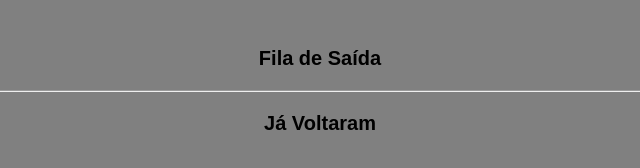
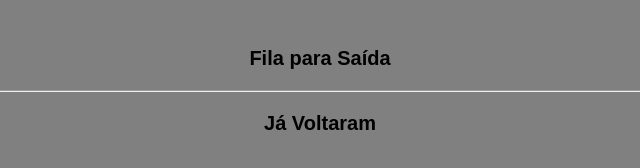
Before and after one commit to Tiagoest/pratica-git-qualidade, a plain HTML site: page index.html in a window 1280 px wide. Shown: the part 298-466 px from the top of the page, 320-960 px from the left. Drawn offline with Linux system fonts and the light colour scheme.

Commit message:
Alteração nas palavras

```diff
--- a/index.html
+++ b/index.html
@@ -1,3 +1,5 @@
+<!-- Tiago esteve aqui :)-->
+
 <!DOCTYPE html>
 <html lang="pt-BR">
 <head>
@@ -24,7 +26,7 @@
   </div>
 
  <div class="listas">
-    <h2>Fila de Saída</h2>
+    <h2>Fila para Saída</h2>
     <ul id="filaSaida">
 
     </ul>
```
